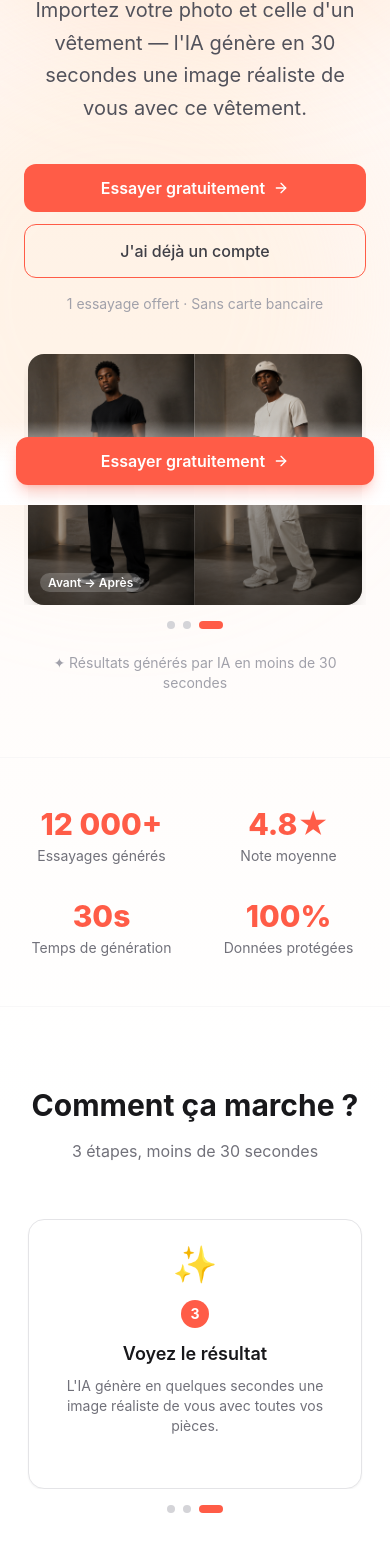
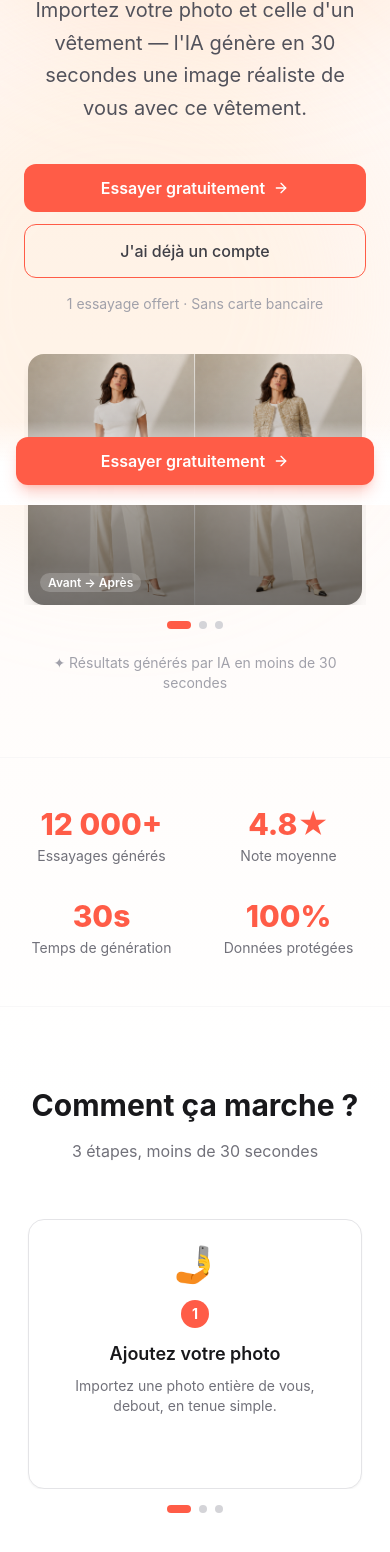
Before and after one commit to julesh66250/tryfit-ai, a Next.js app: page / in a window 390 px wide. Shown: the part 423-1975 px from the top of the page. Built offline with nearby package versions, Linux system fonts and the light colour scheme.

Commit message:
fix: carousels mobiles en swipe manuel (scroll-snap)

```diff
--- a/app/page.tsx
+++ b/app/page.tsx
@@ -142,6 +142,9 @@ export default function LandingPage() {
   const [activeBenefit, setActiveBenefit] = useState(0)
   const [activePhoto, setActivePhoto] = useState(0)
   const pricingRef = useRef<HTMLDivElement>(null)
+  const photoCarouselRef = useRef<HTMLDivElement>(null)
+  const stepCarouselRef = useRef<HTMLDivElement>(null)
+  const benefitCarouselRef = useRef<HTMLDivElement>(null)
 
   useEffect(() => {
     const observer = new IntersectionObserver(
@@ -161,20 +164,33 @@ export default function LandingPage() {
     return () => window.removeEventListener('scroll', onScroll)
   }, [])
 
-  useEffect(() => {
-    const t = setInterval(() => setActiveStep((s) => (s + 1) % STEPS.length), 3000)
-    return () => clearInterval(t)
-  }, [])
-
-  useEffect(() => {
-    const t = setInterval(() => setActiveBenefit((s) => (s + 1) % BENEFITS.length), 3000)
-    return () => clearInterval(t)
-  }, [])
-
-  useEffect(() => {
-    const t = setInterval(() => setActivePhoto((s) => (s + 1) % examples.length), 3000)
-    return () => clearInterval(t)
-  }, [])
+  const handlePhotoScroll = (e: React.UIEvent<HTMLDivElement>) => {
+    const el = e.currentTarget
+    setActivePhoto(Math.round(el.scrollLeft / el.offsetWidth))
+  }
+  const handleStepScroll = (e: React.UIEvent<HTMLDivElement>) => {
+    const el = e.currentTarget
+    setActiveStep(Math.round(el.scrollLeft / el.offsetWidth))
+  }
+  const handleBenefitScroll = (e: React.UIEvent<HTMLDivElement>) => {
+    const el = e.currentTarget
+    setActiveBenefit(Math.round(el.scrollLeft / el.offsetWidth))
+  }
+  const scrollToPhoto = (i: number) => {
+    if (!photoCarouselRef.current) return
+    photoCarouselRef.current.scrollTo({ left: i * photoCarouselRef.current.offsetWidth, behavior: 'smooth' })
+    setActivePhoto(i)
+  }
+  const scrollToStep = (i: number) => {
+    if (!stepCarouselRef.current) return
+    stepCarouselRef.current.scrollTo({ left: i * stepCarouselRef.current.offsetWidth, behavior: 'smooth' })
+    setActiveStep(i)
+  }
+  const scrollToBenefit = (i: number) => {
+    if (!benefitCarouselRef.current) return
+    benefitCarouselRef.current.scrollTo({ left: i * benefitCarouselRef.current.offsetWidth, behavior: 'smooth' })
+    setActiveBenefit(i)
+  }
 
   return (
     <div className="min-h-screen text-zinc-900 relative" style={{ background: 'linear-gradient(180deg, #fff5f0 0%, #ffffff 25%, #ffffff 75%, #fff5f0 100%)' }}>
@@ -234,15 +250,16 @@ export default function LandingPage() {
           <p className="text-zinc-400 text-sm">1 essayage offert · Sans carte bancaire</p>
         </div>
 
-        {/* Photos — carrousel auto sur mobile */}
+        {/* Photos — carrousel swipe sur mobile */}
         <div className="md:hidden mt-10 pb-4">
-          <div className="overflow-hidden">
           <div
-              className="flex transition-transform duration-500 ease-out"
-              style={{ transform: `translateX(-${activePhoto * 100}%)` }}
+            ref={photoCarouselRef}
+            className="flex overflow-x-auto snap-x snap-mandatory"
+            style={{ scrollbarWidth: 'none', msOverflowStyle: 'none' } as React.CSSProperties}
+            onScroll={handlePhotoScroll}
           >
             {examples.map((ex) => (
-                <div key={ex.label} className="w-full flex-shrink-0 px-1">
+              <div key={ex.label} className="w-full flex-shrink-0 snap-start px-1">
                 <div className="relative rounded-2xl overflow-hidden shadow-lg" style={{ aspectRatio: '4/3' }}>
                   <Image src={ex.image} alt={ex.label} fill className="object-cover" />
                   <div className="absolute inset-0 bg-gradient-to-t from-black/50 to-transparent" />
@@ -255,12 +272,11 @@ export default function LandingPage() {
               </div>
             ))}
           </div>
-          </div>
           <div className="flex justify-center gap-2 mt-4">
             {examples.map((_, i) => (
               <button
                 key={i}
-                onClick={() => setActivePhoto(i)}
+                onClick={() => scrollToPhoto(i)}
                 aria-label={`Photo ${i + 1}`}
                 className={`h-2 rounded-full transition-all duration-300 ${activePhoto === i ? 'bg-brand-500 w-6' : 'bg-zinc-300 w-2'}`}
               />
@@ -323,15 +339,16 @@ export default function LandingPage() {
             <h2 className="text-3xl font-bold text-center mb-4 text-zinc-900">Comment ça marche ?</h2>
             <p className="text-zinc-500 text-center mb-14">3 étapes, moins de 30 secondes</p>
           </Reveal>
-          {/* Carrousel auto sur mobile */}
+          {/* Carrousel swipe sur mobile */}
           <div className="md:hidden mb-10">
-            <div className="overflow-hidden">
             <div
-                className="flex transition-transform duration-500 ease-out"
-                style={{ transform: `translateX(-${activeStep * 100}%)` }}
+              ref={stepCarouselRef}
+              className="flex overflow-x-auto snap-x snap-mandatory"
+              style={{ scrollbarWidth: 'none', msOverflowStyle: 'none' } as React.CSSProperties}
+              onScroll={handleStepScroll}
             >
               {STEPS.map((item) => (
-                  <div key={item.step} className="w-full flex-shrink-0 px-1">
+                <div key={item.step} className="w-full flex-shrink-0 snap-start px-1">
                   <div className="card p-6 text-center h-full">
                     <div className="text-4xl mb-4">{item.emoji}</div>
                     <div className="inline-flex items-center justify-center w-7 h-7 rounded-full bg-brand-500 text-white text-sm font-bold mb-3">
@@ -343,12 +360,11 @@ export default function LandingPage() {
                 </div>
               ))}
             </div>
-            </div>
             <div className="flex justify-center gap-2 mt-4">
               {STEPS.map((_, i) => (
                 <button
                   key={i}
-                  onClick={() => setActiveStep(i)}
+                  onClick={() => scrollToStep(i)}
                   aria-label={`Étape ${i + 1}`}
                   className={`h-2 rounded-full transition-all duration-300 ${activeStep === i ? 'bg-brand-500 w-6' : 'bg-zinc-300 w-2'}`}
                 />
@@ -412,15 +428,16 @@ export default function LandingPage() {
             <h2 className="text-3xl font-bold text-center mb-4 text-zinc-900">Pourquoi TryFit AI ?</h2>
             <p className="text-zinc-500 text-center mb-14">Achetez sûr de vous, sans mauvaise surprise</p>
           </Reveal>
-          {/* Carrousel auto sur mobile */}
+          {/* Carrousel swipe sur mobile */}
           <div className="md:hidden">
-            <div className="overflow-hidden">
             <div
-                className="flex transition-transform duration-500 ease-out"
-                style={{ transform: `translateX(-${activeBenefit * 100}%)` }}
+              ref={benefitCarouselRef}
+              className="flex overflow-x-auto snap-x snap-mandatory"
+              style={{ scrollbarWidth: 'none', msOverflowStyle: 'none' } as React.CSSProperties}
+              onScroll={handleBenefitScroll}
             >
               {BENEFITS.map((b) => (
-                  <div key={b.title} className="w-full flex-shrink-0 px-1">
+                <div key={b.title} className="w-full flex-shrink-0 snap-start px-1">
                   <div className="card p-8 text-center h-full">
                     <div className="text-4xl mb-4">{b.emoji}</div>
                     <h3 className="font-semibold text-lg mb-2 text-zinc-900">{b.title}</h3>
@@ -429,12 +446,11 @@ export default function LandingPage() {
                 </div>
               ))}
             </div>
-            </div>
             <div className="flex justify-center gap-2 mt-4">
               {BENEFITS.map((_, i) => (
                 <button
                   key={i}
-                  onClick={() => setActiveBenefit(i)}
+                  onClick={() => scrollToBenefit(i)}
                   aria-label={`Bénéfice ${i + 1}`}
                   className={`h-2 rounded-full transition-all duration-300 ${activeBenefit === i ? 'bg-brand-500 w-6' : 'bg-zinc-300 w-2'}`}
                 />
```
Lines whose indentation alone changed are shown as unchanged.
